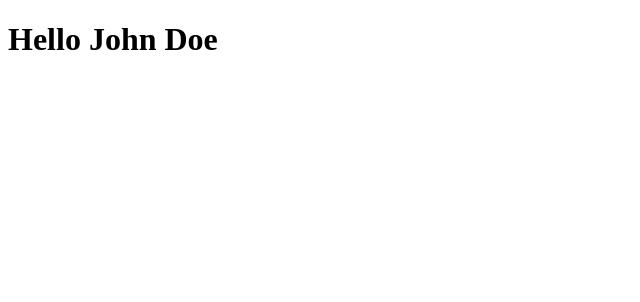
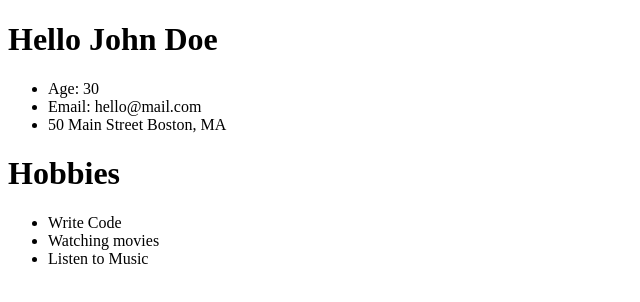
Before and after one commit to marialobillo/a4app, an Angular app: page / in a window 1280 px wide. Shown: the top 302 px of the page, without its empty margins (0-640 px from the left). Built offline with nearby package versions, Linux system fonts and the light colour scheme.

Commit message:
showing attributes

```diff
--- a/src/app/components/user/user.component.html
+++ b/src/app/components/user/user.component.html
@@ -1 +1,10 @@
 <h1>Hello {{name}}</h1>
+<ul>
+	<li>Age: {{age}}</li>
+	<li>Email: {{email}}</li>
+	<li>{{address.street}} {{address.city}}, {{address.state}}</li>
+</ul>
+<h1>Hobbies</h1>
+<ul>
+	<li *ngFor="let hobby of hobbies">{{hobby}}</li>
+</ul>
--- a/src/app/components/user/user.component.ts
+++ b/src/app/components/user/user.component.ts
@@ -10,17 +10,20 @@ export class UserComponent implements OnInit {
 	age:number;
 	email:string;
 	address:Address;
+	hobbies:string[];
 
 	constructor() { }
 
 	ngOnInit() {
 		this.name = 'John Doe';
 		this.age = 30;
+		this.email = 'hello@mail.com';
 		this.address = {
 			street: '50 Main Street',
 			city: 'Boston',
 			state: 'MA'
 		}
+		this.hobbies = ['Write Code', 'Watching movies', 'Listen to Music'];
 	}
 
 }
```
